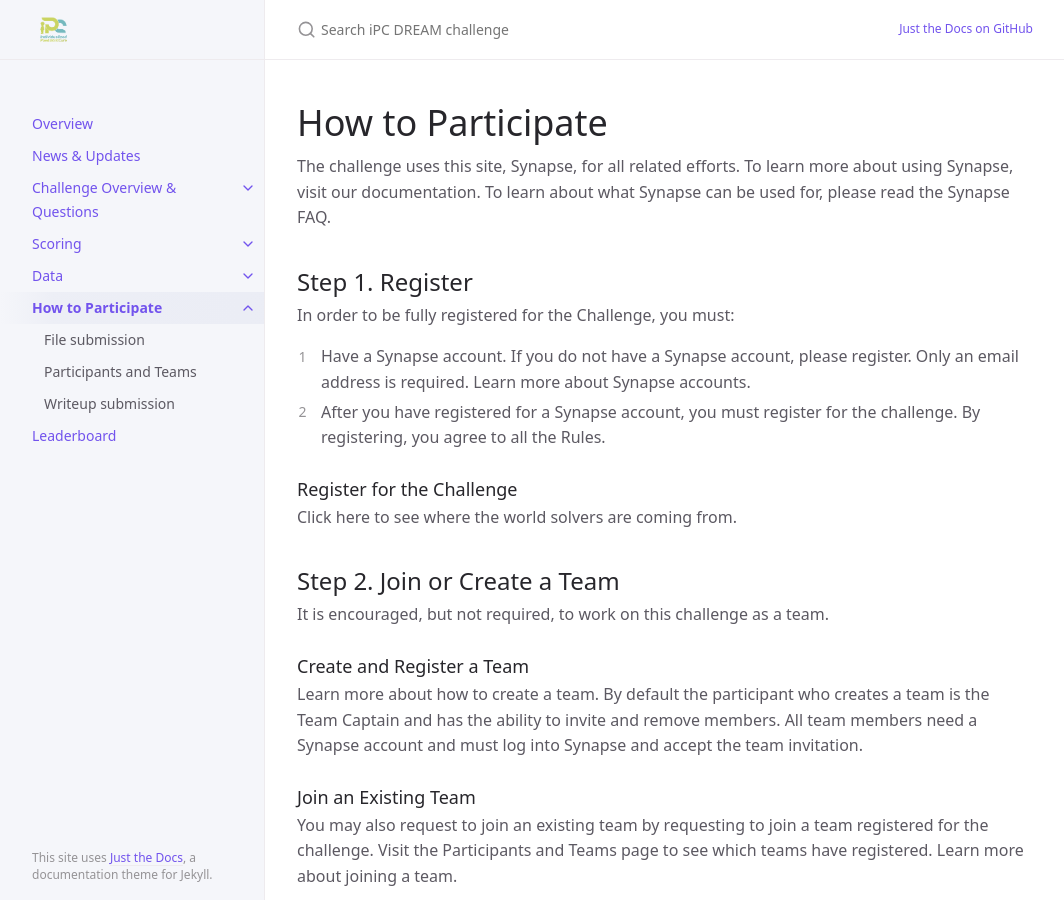
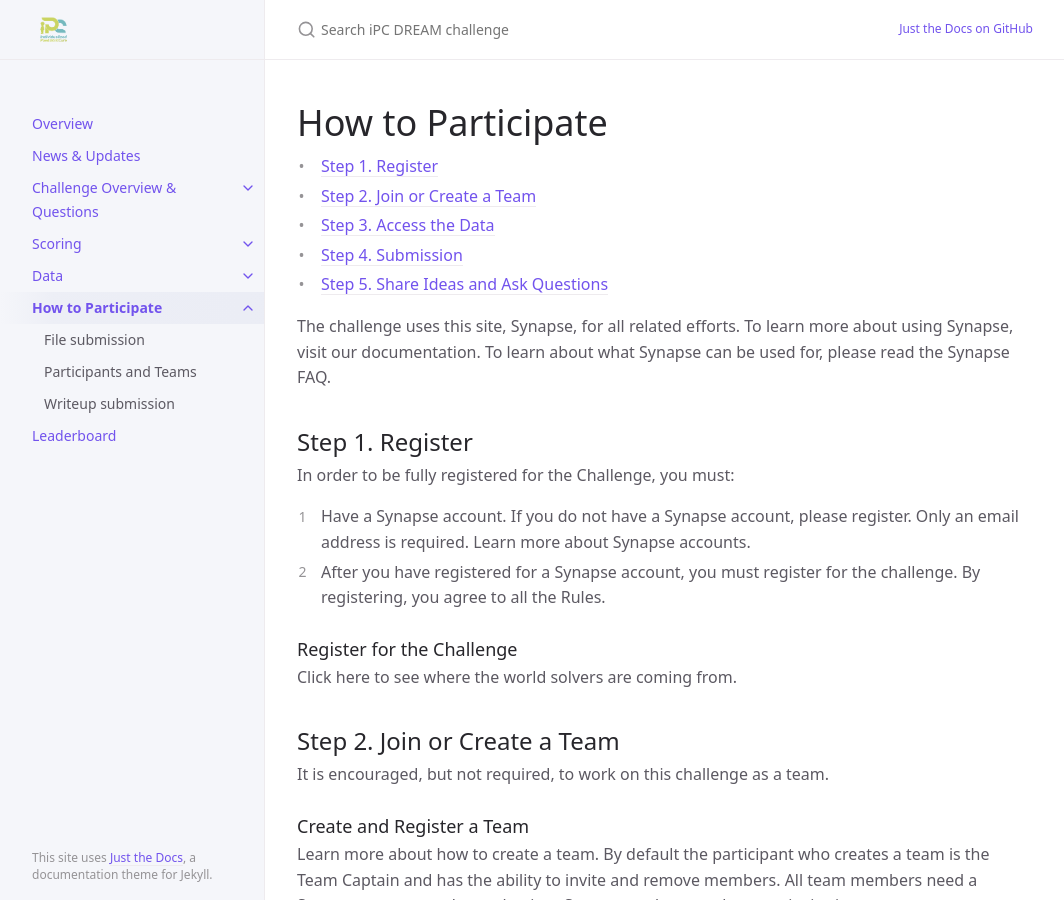
Before and after one commit to FAIRplus/Data-Maturity, a Jekyll site: the page built from docs/how_to_participate/how_to_participate.md, in a window 1280 px wide and 900 px high. Shown: the whole window, without its empty margins (107-1171 px from the left). Built offline with Jekyll 4.4.1, drawn with Linux system fonts in a browser that asks for light colours; some of the changed text lies outside the part shown.

Commit message:
Remove automatic TOC and add in-page navigation

```diff
--- a/docs/how_to_participate/how_to_participate.md
+++ b/docs/how_to_participate/how_to_participate.md
@@ -3,9 +3,13 @@ layout: default
 title: How to Participate
 permalink: /how_to_participate
 has_children: true
+has_toc: false
 ---
 
 # How to Participate
+{: .no_toc }
+- TOC
+{:toc}
 
 The challenge uses this site, Synapse, for all related efforts. To learn more about using Synapse, visit our documentation. To learn about what Synapse can be used for, please read the Synapse FAQ.
 
@@ -17,6 +21,7 @@ In order to be fully registered for the Challenge, you must:
 2. After you have registered for a Synapse account, you must register for the challenge. By registering, you agree to all the Rules.
 
 ### Register for the Challenge
+{: .no_toc }
 
 Click here to see where the world solvers are coming from.
 
@@ -25,10 +30,12 @@ Click here to see where the world solvers are coming from.
 It is encouraged, but not required, to work on this challenge as a team.
 
 ### Create and Register a Team
+{: .no_toc }
 
 Learn more about how to create a team. By default the participant who creates a team is the Team Captain and has the ability to invite and remove members. All team members need a Synapse account and must log into Synapse and accept the team invitation.
 
 ### Join an Existing Team
+{: .no_toc }
 
 You may also request to join an existing team by requesting to join a team registered for the challenge. Visit the Participants and Teams page to see which teams have registered. Learn more about joining a team.
 
```
